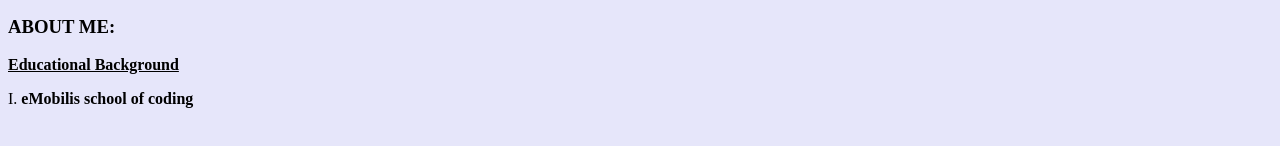
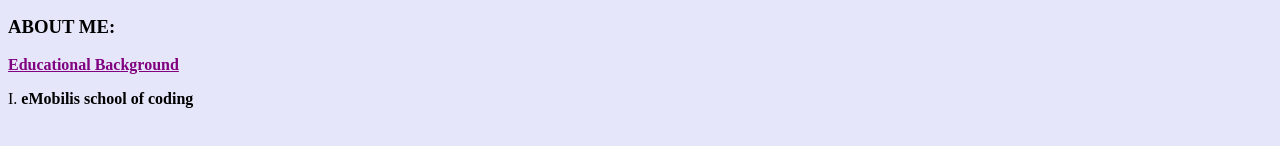
Before and after one commit to Kay-raph/myportfolio, a plain HTML site: page index.html in a window 1280 px wide. Shown: the part 373-519 px from the top of the page. Drawn offline with Linux system fonts and the light colour scheme.

Commit message:
updated font color for educational background

```diff
--- a/css/styles.css
+++ b/css/styles.css
@@ -31,3 +31,7 @@
     .roman {
         list-style: upper-roman;
     }
+
+    .bcg {
+        color: purple;
+    }
```
